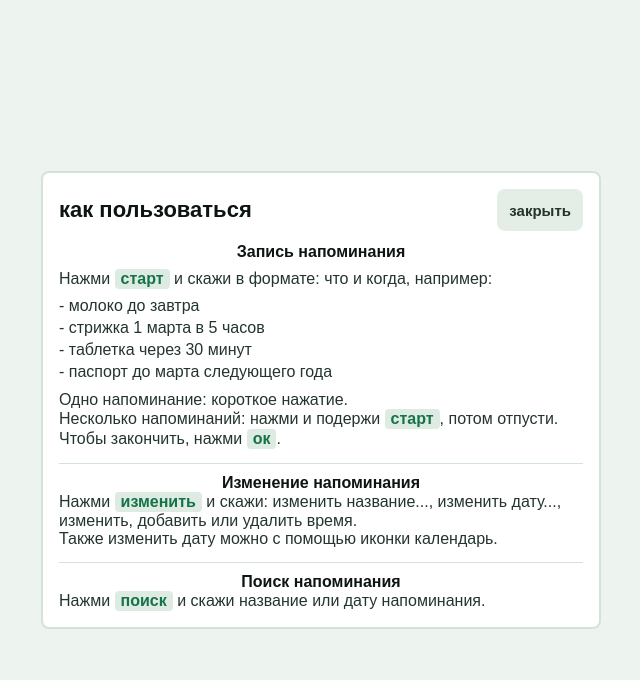
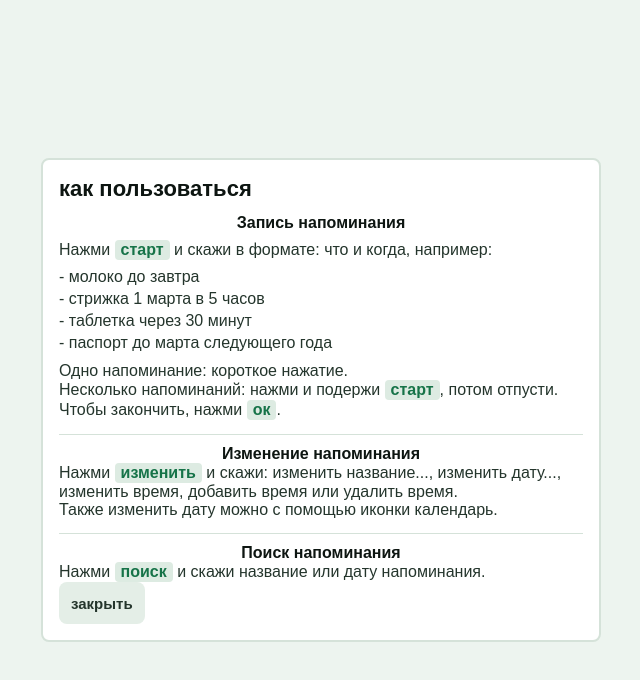
Before and after one commit to Yulia-Pospelova/skazhi-i-zabud, a plain HTML site: page index.html in a window 1280 px wide. Both pictures are taken after a click on the button "как пользоваться". Shown: the whole page, without its empty margins (319-959 px from the left). Drawn offline with Linux system fonts and the light colour scheme.

Commit message:
Improve help dialog accessibility

```diff
--- a/index.html
+++ b/index.html
@@ -178,13 +178,10 @@
           aria-labelledby="examples-dialog-title"
         >
           <div class="examples-dialog-head">
-            <h2 id="examples-dialog-title">как пользоваться</h2>
-            <button class="examples-close-button" type="button">
-              закрыть
-            </button>
+            <h2 id="examples-dialog-title" tabindex="-1">как пользоваться</h2>
           </div>
           <div class="examples-panel">
-            <p class="examples-title">Запись напоминания</p>
+            <h3 class="examples-title">Запись напоминания</h3>
             <p>
               Нажми <span class="button-name">старт</span> и скажи в формате: что и когда, например:
             </p>
@@ -200,15 +197,18 @@
               <p>Чтобы закончить, нажми <span class="button-name">ок</span>.</p>
             </div>
             <div class="examples-note">
-              <p class="examples-title">Изменение напоминания</p>
-              <p>Нажми <span class="button-name">изменить</span> и скажи: изменить название..., изменить дату..., изменить, добавить или удалить время.</p>
+              <h3 class="examples-title">Изменение напоминания</h3>
+              <p>Нажми <span class="button-name">изменить</span> и скажи: изменить название..., изменить дату..., изменить время, добавить время или удалить время.</p>
               <p>Также изменить дату можно с помощью иконки календарь.</p>
             </div>
             <div class="examples-note">
-              <p class="examples-title">Поиск напоминания</p>
+              <h3 class="examples-title">Поиск напоминания</h3>
               <p>Нажми <span class="button-name">поиск</span> и скажи название или дату напоминания.</p>
             </div>
           </div>
+          <button class="examples-close-button" type="button">
+            закрыть
+          </button>
         </div>
       </div>
     </main>
--- a/script.js
+++ b/script.js
@@ -539,7 +539,13 @@ function openExamplesDialog() {
   examplesModal.hidden = false;
   examplesButton.setAttribute("aria-expanded", "true");
   lockPageScroll();
-  examplesCloseButton.focus();
+  const examplesTitle = document.querySelector("#examples-dialog-title");
+
+  if (examplesTitle) {
+    examplesTitle.focus();
+  } else {
+    examplesCloseButton.focus();
+  }
 }
 
 function closeExamplesDialog(options = {}) {
--- a/styles/style.css
+++ b/styles/style.css
@@ -113,7 +113,9 @@ h1 {
 }
 
 .examples-title {
+  margin: 0;
   color: var(--color-text);
+  font-size: 16px;
   font-weight: 700;
   text-align: center;
 }
```
